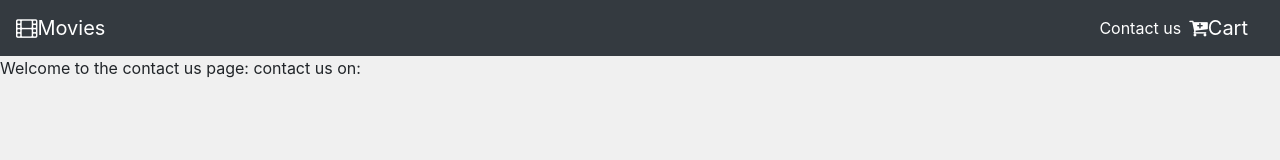
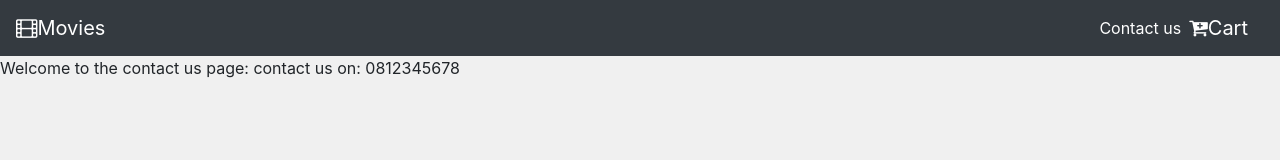
Before and after one commit to u20431644/H02, a plain HTML site: page contact.html in a window 1280 px wide. Drawn offline with nearby package versions, Linux system fonts and the light colour scheme.

Commit message:
Update contact.html

```diff
--- a/contact.html
+++ b/contact.html
@@ -29,7 +29,7 @@
 </header>
 
 <body>
-    <p>Welcome to the contact us page: contact us on:</p>
+    <p>Welcome to the contact us page: contact us on: 0812345678</p>
     <script src="https://ajax.googleapis.com/ajax/libs/jquery/3.5.1/jquery.min.js"></script>
     <script src="javascript/bootstrap.js"></script>
 
```
